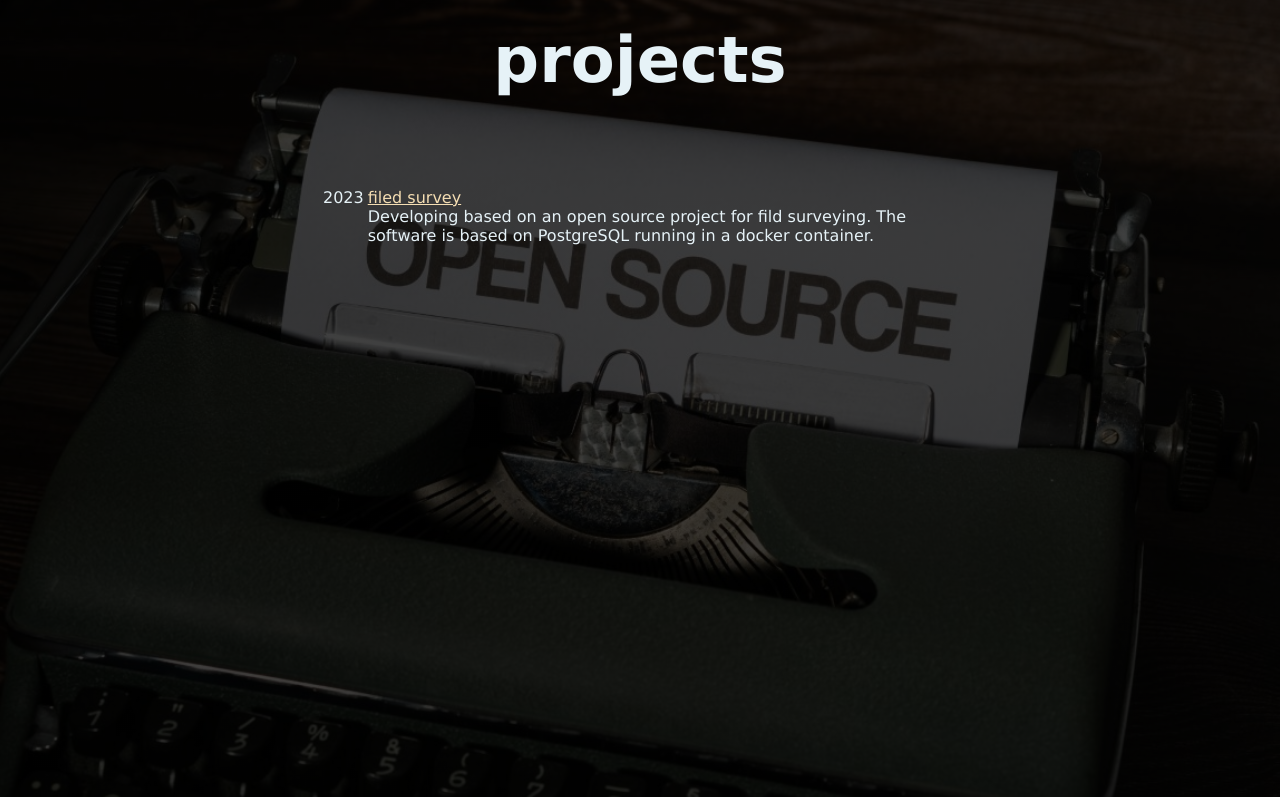
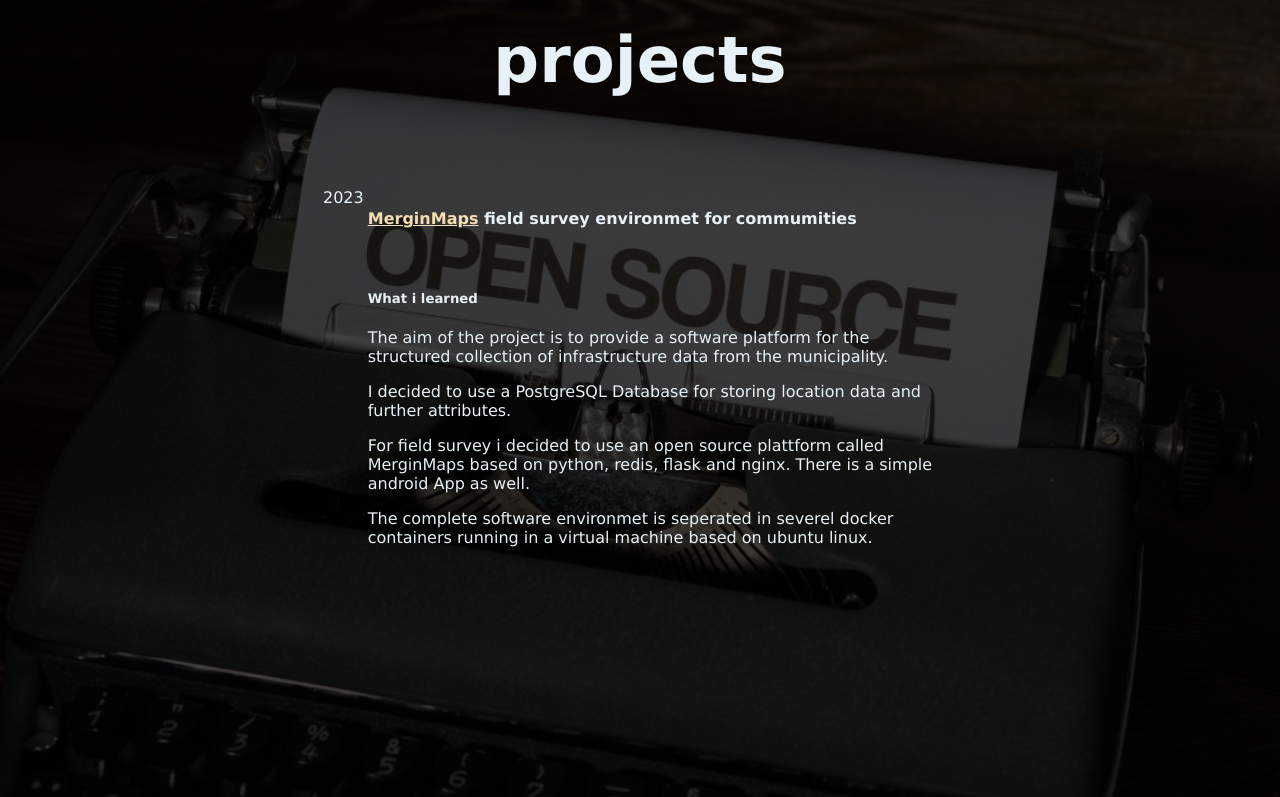
Before and after one commit to urlacher23/urlacher23.github.io, a plain HTML site: page index.html in a window 1280 px wide. Shown: the part 1756-2553 px from the top of the page. Drawn offline with Linux system fonts and the light colour scheme.

Commit message:
06. text corrections

```diff
--- a/index.html
+++ b/index.html
@@ -30,9 +30,9 @@
             <div class="section-title">about me</div>
             <br><br>
             <div class="section-content">
-                <p>Hi. I'm Thomas. A Software Developer. I'm passionated in developing software projects for communities
+                <p>Hi. I'm Thomas, a Software Developer. I'm passionated in developing software projects for communities
                     to gather information from their infrastructure.</p>
-                <p>Thanks to my many years of experience in SAP and finance as well as my ABAP training, I am extremely
+                <p>Based on many years of experience in SAP and finance as well as my ABAP trainings, I am extremely
                     motivated to work in this area as well.</p>
 
                 <div class="pic">
@@ -43,8 +43,7 @@
         </div>
         <div id="quote">
             <p id="quote">A new idea comes suddenly and in a rather intuitive way, but intuition is nothing but the
-                outcome of earlier
-                intellectual experience</p>
+                outcome of earlier intellectual experience</p>
             <p id="quote_from">Albert Einstein</p>
         </div>
     </section>
@@ -79,11 +78,18 @@
                     <tr class="twocolumsrows">
                         <td class="first">2023</td>
                         <td>
-                            <a href="https://github.com/MerginMaps">filed survey</a>
+                            <h4><a href="https://github.com/MerginMaps">MerginMaps</a> field survey environmet for
+                                commumities</h4>
                             <br>
-                            Developing based on an open source
-                            project for fild surveying. The software is based on PostgreSQL running in a docker
-                            container.
+                            <h5>What i learned</h5>
+                            <p>The aim of the project is to provide a software platform for the structured collection of
+                                infrastructure data from the municipality.</p>
+                            <p>I decided to use a PostgreSQL Database for storing location data and further attributes.
+                            </p>
+                            <p>For field survey i decided to use an open source plattform called MerginMaps based on
+                                python, redis, flask and nginx. There is a simple android App as well.</p>
+                            <p>The complete software environmet is seperated in severel docker containers running in a
+                                virtual machine based on ubuntu linux.</p>
                         </td>
                     </tr>
 
```
